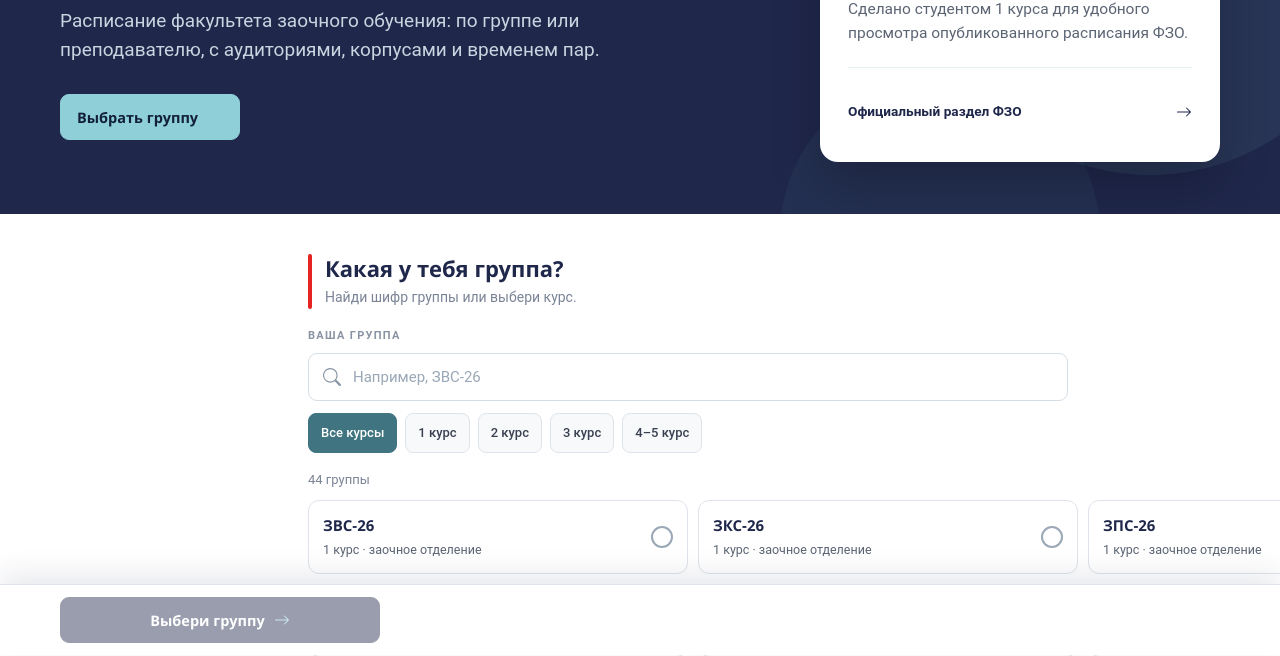
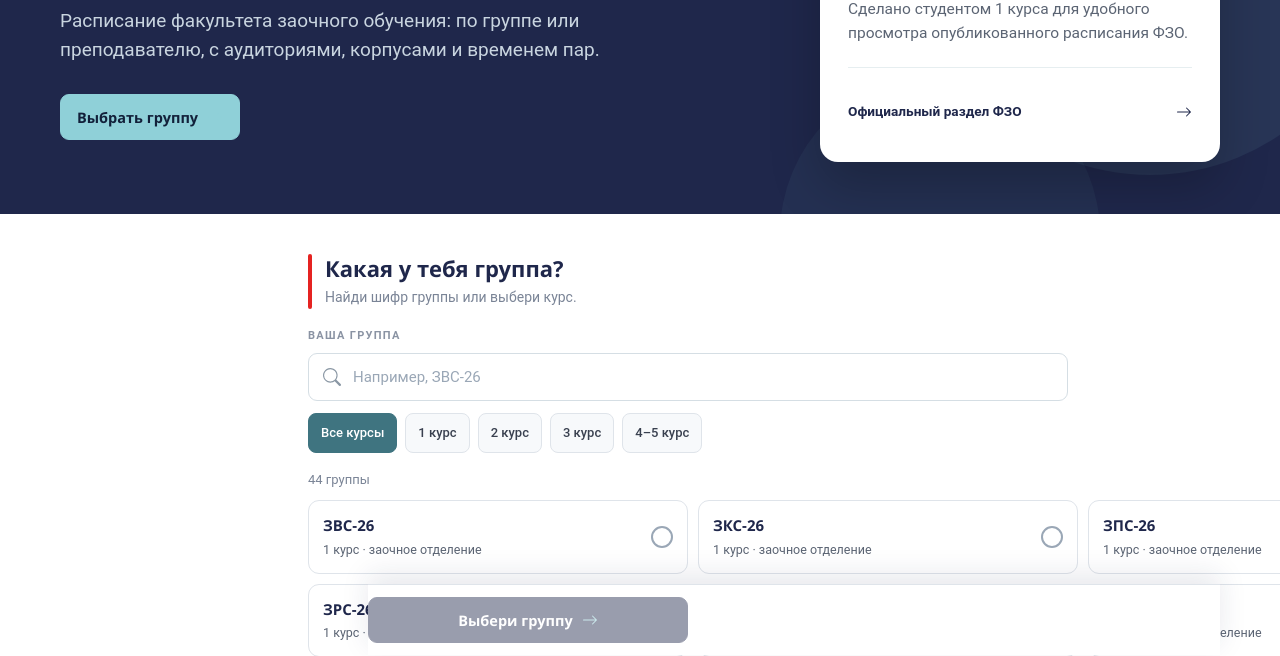
Before and after one commit to ivan-s-2001/rgatu-schedule, a website: page public/index.html in a window 1280 px wide. Shown: the part 145-801 px from the top of the page. Drawn offline with Linux system fonts and the light colour scheme; no server answers.

Commit message:
layout: constrain desktop action bar to content column

```diff
--- a/public/app.css
+++ b/public/app.css
@@ -1150,14 +1150,14 @@ html[data-theme=dark] .toast{background:#eef3fb;color:#101827}
   .group-list{grid-template-columns:repeat(3,minmax(0,1fr));gap:10px}
   .sticky-action{
     position:fixed;
-    left:0;
-    right:0;
+    left:max(308px,calc((100vw - 1160px)/2 + 308px));
+    right:max(18px,calc((100vw - 1160px)/2));
     bottom:0;
     z-index:50;
-    width:100%;
+    width:auto;
     max-width:none;
     margin:0;
-    padding:12px max(18px,calc((100vw - 1160px)/2)) calc(12px + env(safe-area-inset-bottom));
+    padding:12px 0 calc(12px + env(safe-area-inset-bottom));
     border-top:1px solid var(--line);
     background:var(--white);
     box-shadow:0 -10px 28px rgba(31,39,75,.10);
@@ -1166,7 +1166,7 @@ html[data-theme=dark] .toast{background:#eef3fb;color:#101827}
   .sticky-action .primary{
     width:320px;
     max-width:100%;
-    margin:0 0 0 auto;
+    margin:0;
   }
   .picker-submit{min-width:260px}
   .toast{bottom:28px}
```
